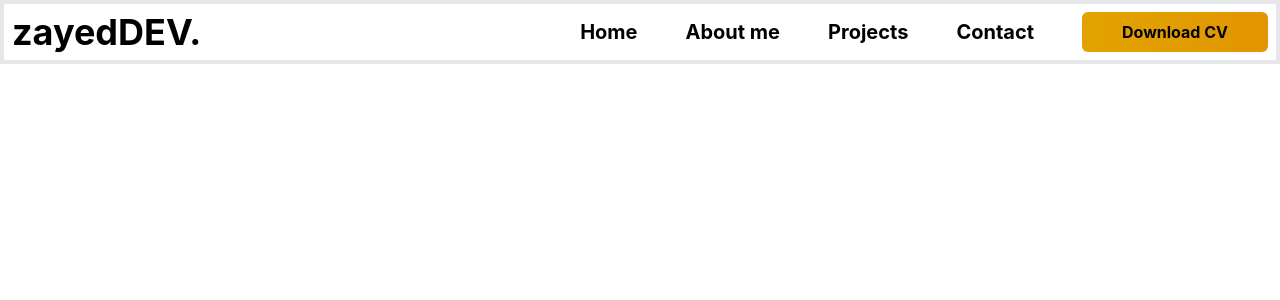
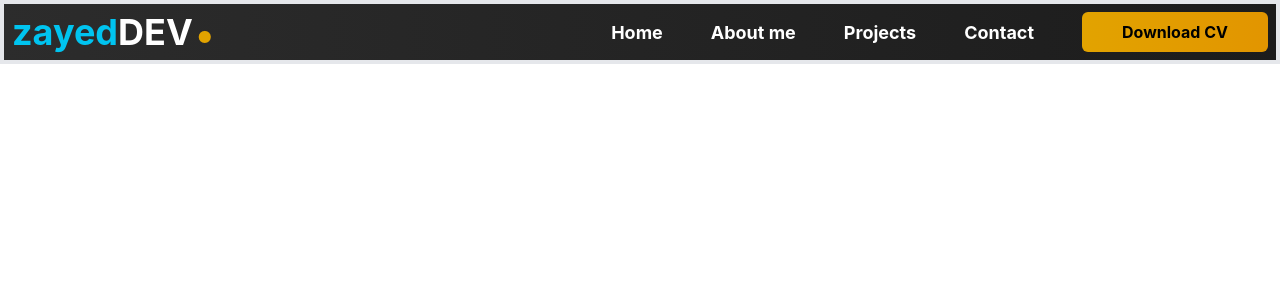
Before and after one commit to Zayed-Fahim/my-portfolio, a React (Create React App) app: page / in a window 1280 px wide. Shown: the top 300 px of the page. Built offline with nearby package versions, Linux system fonts and the light colour scheme.

Commit message:
navbar almost done wiithout functionality

```diff
--- a/src/App.js
+++ b/src/App.js
@@ -3,7 +3,7 @@ import Route from './pages/Route/Route';
 
 function App() {
   return (
-    <div className='container mx-auto text-white'>
+    <div className=''>
       <Route></Route>
     </div>
   );
--- /dev/null
+++ b/src/pages/Banner/Banner.js
@@ -0,0 +1,11 @@
+import React from 'react';
+
+const Banner = () => {
+    return (
+        <div>
+
+        </div>
+    );
+};
+
+export default Banner;
--- a/src/pages/Home/Home.js
+++ b/src/pages/Home/Home.js
@@ -1,9 +1,12 @@
 import React from 'react';
+import About from '../About/About';
+import Banner from '../Banner/Banner';
 
 const Home = () => {
     return (
         <div>
-
+            <Banner></Banner>
+            <About></About>
         </div>
     );
 };
--- a/src/pages/Navbar/Navbar.js
+++ b/src/pages/Navbar/Navbar.js
@@ -3,12 +3,16 @@ import { Link } from 'react-router-dom';
 
 const Navbar = () => {
     return (
-      <div className="navbar h-5 border-4">
+      <div className="bg-gradient-to-r from-[#2C2C2C] to-[#1C1C1C]">
+        <div className="container mx-auto navbar h-5 border-4">
           <div className="flex-1">
-          <Link className="text-black text-4xl font-bold">zayedDEV.</Link>
+            <Link className="text-white text-4xl font-bold">
+              <span className="text-[#00C4F0] font-bold">zayed</span>DEV
+              <span className="font-bold text-7xl text-[#E2A300] absolute top-[-20px]">.</span>
+            </Link>
           </div>
-        <div className="text-black">
-          <ul className="flex gap-12 text-[20px] font-bold">
+          <div className="text-white">
+            <ul className="flex gap-12 text-[18px] font-bold">
               <li className="hover:text-[#00C4F0]">
                 <Link>Home</Link>
               </li>
@@ -29,6 +33,7 @@ const Navbar = () => {
             </button>
           </div>
         </div>
+      </div>
     );
 };
 
```
Lines whose indentation alone changed are shown as unchanged.
